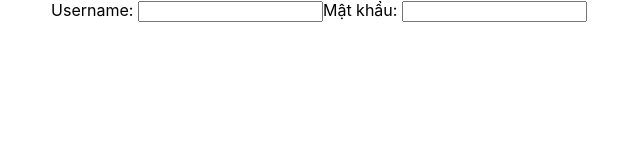
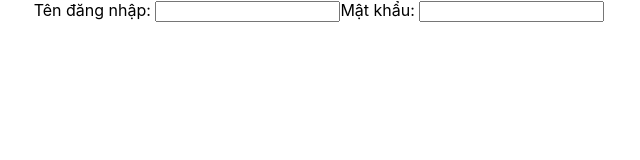
Before and after one commit to Flower-unfurl/bt, a React (Create React App) app in the folder client/my-app/: page / in a window 1280 px wide. Shown: the top 160 px of the page, without its empty margins (321-961 px from the left). Built offline with nearby package versions, Linux system fonts and the light colour scheme.

Commit message:
change tendannhap

```diff
--- a/client/my-app/src/App.js
+++ b/client/my-app/src/App.js
@@ -4,7 +4,7 @@ import './App.css';
 function App() {
   return (
     <div className="App">
-        <label>Username: </label>
+        <label>Tên đăng nhập: </label>
         <input id='txtusername' ></input>
         <label>Mật khẩu: </label>
         <input id='txtmatkhau' ></input>
```
